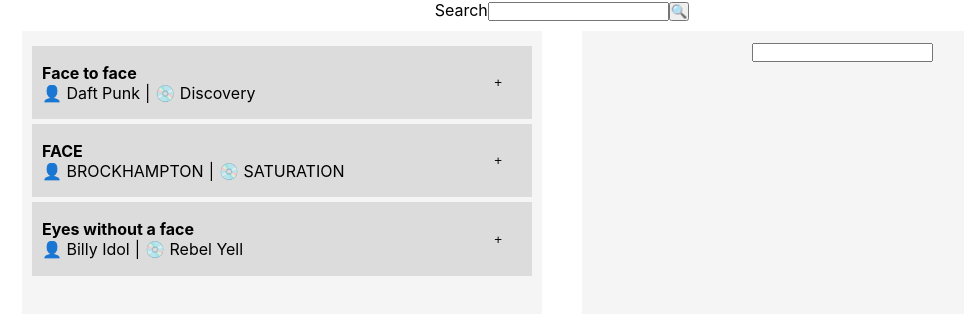
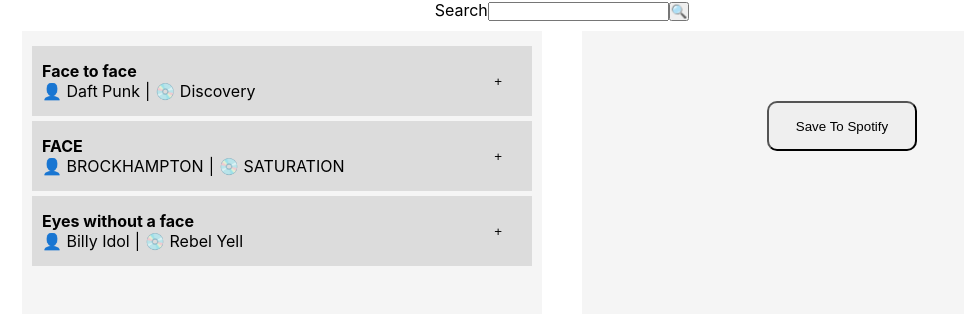
Before and after one commit to klydda/jammming, a React (Create React App) app: page / in a window 1280 px wide. Shown: the top 314 px of the page, without its empty margins (78-1042 px from the left). Built offline with nearby package versions, Linux system fonts and the light colour scheme.

Commit message:
Add submit button and style

```diff
--- a/src/Components/Playlist/Playlist.js
+++ b/src/Components/Playlist/Playlist.js
@@ -12,13 +12,14 @@ function Playlist({selectedSongs, playlistName, onNameChange}){
                     <input
                         id="playlistName"
                         type='text'
+                        className={styles.input}
                         value={playlistName}
                         onChange={onNameChange}
 
                     />
                 </form>
             </div>
-            <div className={styles.searchResultsWrapper}>
+            <div className={styles.tracksWrapper}>
                 {selectedSongs.map((element, index) => {
                     return(
                         <Track
@@ -32,6 +33,12 @@ function Playlist({selectedSongs, playlistName, onNameChange}){
                 })}
             </div>
 
+            <button
+                type="submit"
+                form="playlistName"
+                className={styles.saveToSpotify}
+            >Save To Spotify</button>
+
         </div>
     );
 }
--- a/src/Components/Playlist/Playlist.module.css
+++ b/src/Components/Playlist/Playlist.module.css
@@ -7,4 +7,25 @@
     background-color: whitesmoke;
     display: flex;
     flex-direction: column;
+    align-items: center;
 }
+
+.tracksWrapper{
+    width: 100%;
+}
+
+.saveToSpotify {
+    width: 30%;
+    height: 50px;
+    border-radius: 10px;
+}
+
+.input {
+    width: 100%;
+    height: 50px;
+    margin: 5px 0;
+    background-color: transparent;
+    border: none;
+    font-size: 30px;
+    font-weight: bold;
+}
--- a/src/Components/Track/Tracks.module.css
+++ b/src/Components/Track/Tracks.module.css
@@ -6,6 +6,7 @@
     background-color: rgba(0, 0, 0, 10%);
     margin: 5px 0px;
     padding: 10px 10px;
+    height: 50px;
 }
 
 .trackInfo {
```
